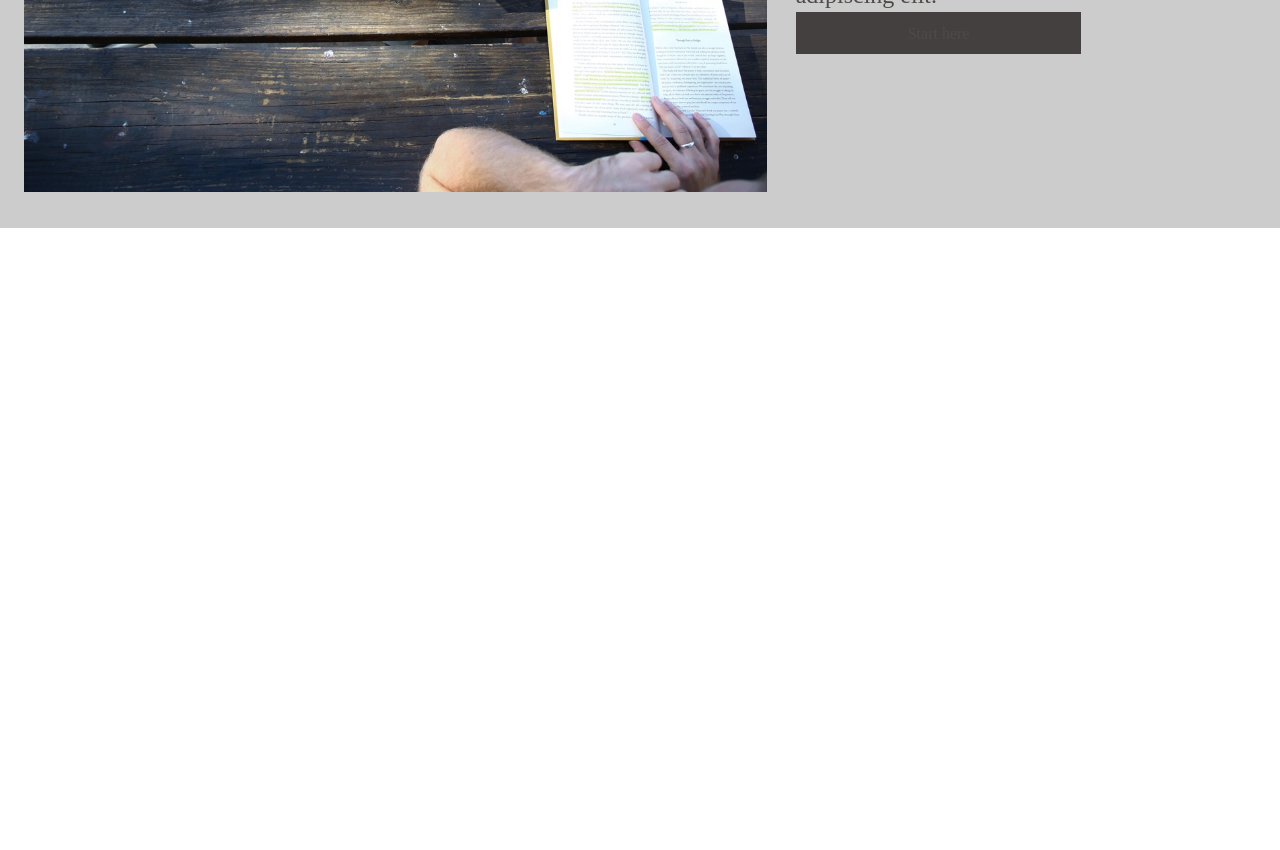
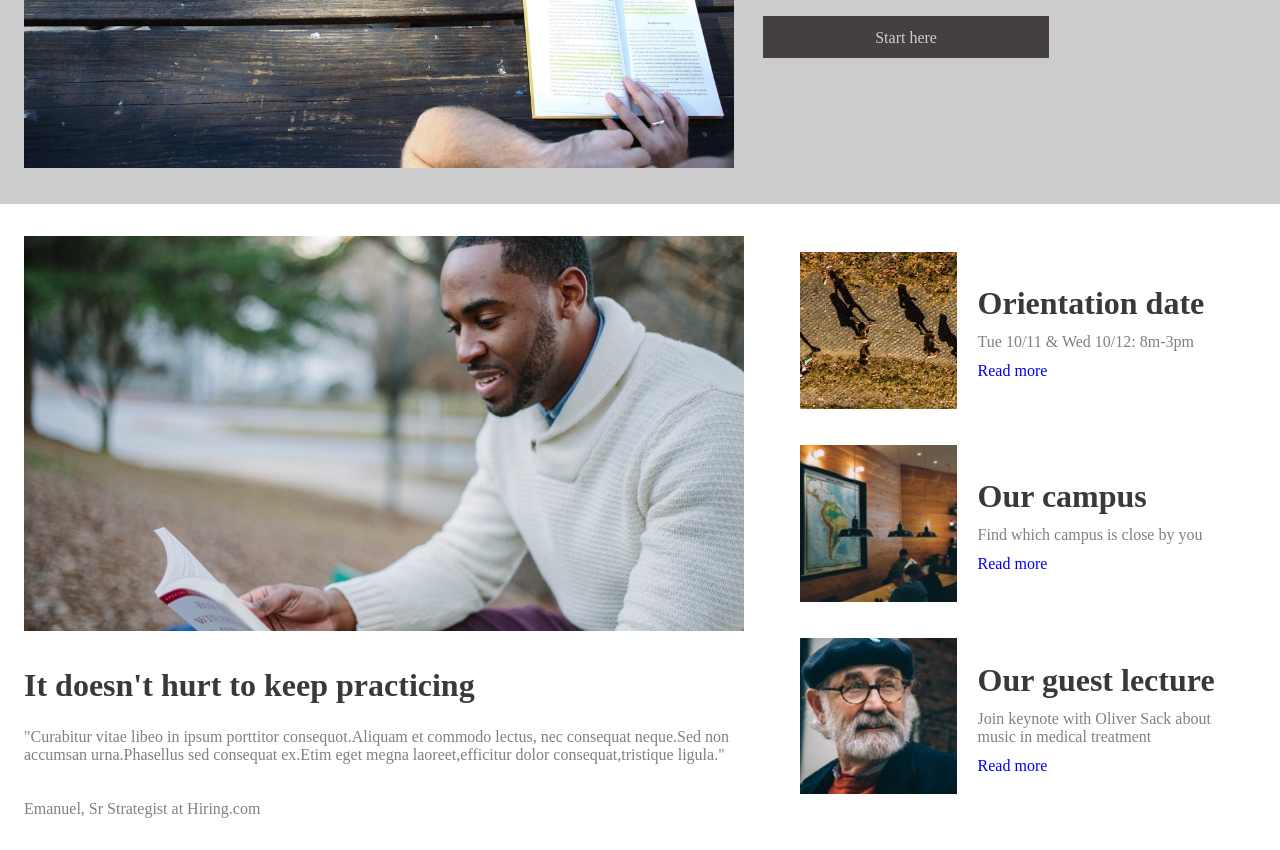
Before and after one commit to azizulbappy0096/Colmar-Academy, a plain HTML site: page index.html in a window 1280 px wide. Shown: the part 455-1305 px from the top of the page. Before the commit the page ends 800 px from the top, so only its background shows below. Drawn offline with Linux system fonts and the light colour scheme.

Commit message:
Half work done

```diff
--- a/index.html
+++ b/index.html
@@ -3,13 +3,14 @@
     <head>
         <meta charset="utf-8">
         <meta http-equiv="X-UA-Compatible" content="IE=edge">
-        <title></title>
+        <title> Colmar Academy </title>
         <meta name="description" content="">
         <meta name="viewport" content="width=device-width, initial-scale=1">
         <link rel="stylesheet" href="resources/index.css">
     </head>
     <body>
        <header>
+            <div class="desktop">
             <div class="logo">
                 <img src="resources/images/ic-logo.svg" alt="Logo">
                 <h3> COLMAR<span>ACADEMY</span></h3>
@@ -22,6 +23,15 @@
                         <li><a href="#"> Sign in </a></li>
                     </ul>
                 </nav>
+            </div>
+
+            <div class="mobile">
+                <img src="resources/images/ic-logo.svg" alt="Logo">
+                <img src="resources/images/ic-on-campus.svg" alt="On campus icon">
+                <img src="resources/images/ic-online.svg" alt="Online icon">
+                <img src="resources/images/ic-login.svg" alt="Log in icon">
+            </div>
+
        </header>
 
        <main>
@@ -34,6 +44,61 @@
                 <p> Loren ipsum dolor sit amet,consecteur adipiscing elit.</p>
                 <span class="button"> <a href="#"> Start here </a> </span>
                </div>
+           </div>
+
+           <div id="information">
+               <div class="infoimg">
+                   <img src="resources/images/information-main.jpg" alt="Info main">
+                   <h1> It doesn't hurt to keep practicing </h1>
+                   <p> "Curabitur vitae libeo in ipsum porttitor consequot.Aliquam et commodo lectus,
+                       nec consequat neque.Sed non accumsan urna.Phasellus sed consequat ex.Etim eget
+                       megna laoreet,efficitur dolor consequat,tristique ligula." <br> <br> <br>
+                       Emanuel, Sr Strategist at Hiring.com
+                    </p>
+               </div>
+
+               <div class="campinfo">
+                   <div class="addiinfo">
+                       <div class="infoimgs desktop">
+                            <img src="resources/images/information-orientation.jpg" alt="information-orientation">
+                       </div>
+                       <div class="infoimgs mobile">
+                            <img src="resources/images/information-orientation-mobile.jpg" alt="information-orientation">
+                       </div>
+                       <div class="content">
+                            <h1> Orientation date </h1>
+                            <p> Tue 10/11 & Wed 10/12: 8m-3pm</p>
+                            <a href="#"> Read more </a>
+                       </div>
+                   </div>
+                   <div class="addiinfo">
+                        <div class="infoimgs desktop">
+                            <img src="resources/images/information-campus.jpg" alt="information-orientation">
+                        </div>
+                        <div class="infoimgs mobile">
+                            <img src="resources/images/information-campus-mobile.jpg" alt="information-orientation">
+                        </div>
+                        <div class="content">
+                            <h1> Our campus </h1>
+                            <p> Find which campus is close by you </p>
+                            <a href="#"> Read more </a>
+                        </div>
+                    </div>
+                    <div class="addiinfo">
+                        <div class="infoimgs desktop">
+                            <img src="resources/images/information-guest-lecture.jpg" alt="information-orientation">
+                        </div>
+                        <div class="infoimgs mobile">
+                            <img src="resources/images/information-guest-lecture-mobile.jpg" alt="information-orientation">
+                        </div>
+                        <div class="content">
+                            <h1> Our guest lecture </h1>
+                            <p> Join keynote with Oliver Sack about music in medical treatment </p>
+                            <a href="#"> Read more </a>
+                        </div>
+                    </div>
+
+               </div>
 
            </div>
        </main>
--- a/resources/index.css
+++ b/resources/index.css
@@ -11,7 +11,11 @@ html {
     font-size: 16px;
 }
 
-header {
+a , li {
+    text-decoration: none;
+}
+
+header .desktop {
     display: flex;
     align-items: center;
 }
@@ -38,13 +42,15 @@ nav {
 
 nav ul li {
     display: inline;
-    text-decoration: none;
     padding: 1rem;
 }
 
 nav a {
-    text-decoration: none;
     color:  hsla(0, 0%, 50% , 1);
+}
+
+.mobile {
+    display: none;
 }
 
 #banner {
@@ -55,17 +61,22 @@ nav a {
     color: rgb(77, 74, 74);
 }
 
-.bimg img{
+.bimg  , .infoimg {
+    width: 60%;
+    padding-right: 1.8rem;
+}
+
+ img {
     max-width: 100%;
 }
 
 .bcontent {
-    padding: 1.8rem;
+    width: 40%;
     max-width: fit-content;
 }
 
-.bcontent h1 , p , .button {
-    padding: 1rem 0;
+.bcontent h1 , .bcontent p , .button {
+    margin: 2rem 0;
 }
 
 .bcontent h1 {
@@ -82,7 +93,59 @@ nav a {
 }
 
 .button a{
-    text-decoration: none;
     text-align: center;
-    color:  rgb(77, 74, 74);
+    color:  rgba(209, 202, 202, 1);
 }
+
+
+#information {
+    display: inline-flex;
+
+}
+
+#information h1 {
+    color: rgb(59, 56, 56);
+}
+
+#information p {
+    color: hsla(0, 0%, 50% , 1);
+}
+
+.infoimg {
+    padding: 2rem 1.5rem;
+}
+
+.infoimg img {
+    padding-bottom: 2rem;
+}
+
+.infoimg h1 {
+    padding-bottom: 1.5rem;
+}
+
+.campinfo {
+    max-width: 40%;
+    padding: 2rem 1rem;
+}
+
+.addiinfo {
+    display: inline-flex;
+    padding: 1rem;
+    align-items: center;
+}
+
+.addiinfo .infoimgs {
+    width: 35%;
+}
+
+.addiinfo .content {
+    width: 65%;
+}
+
+.addiinfo .content {
+    padding: 1.3rem;
+}
+
+.content p , .content h1 {
+    padding-bottom: .69rem;
+}
```
Lines whose indentation alone changed are shown as unchanged.
